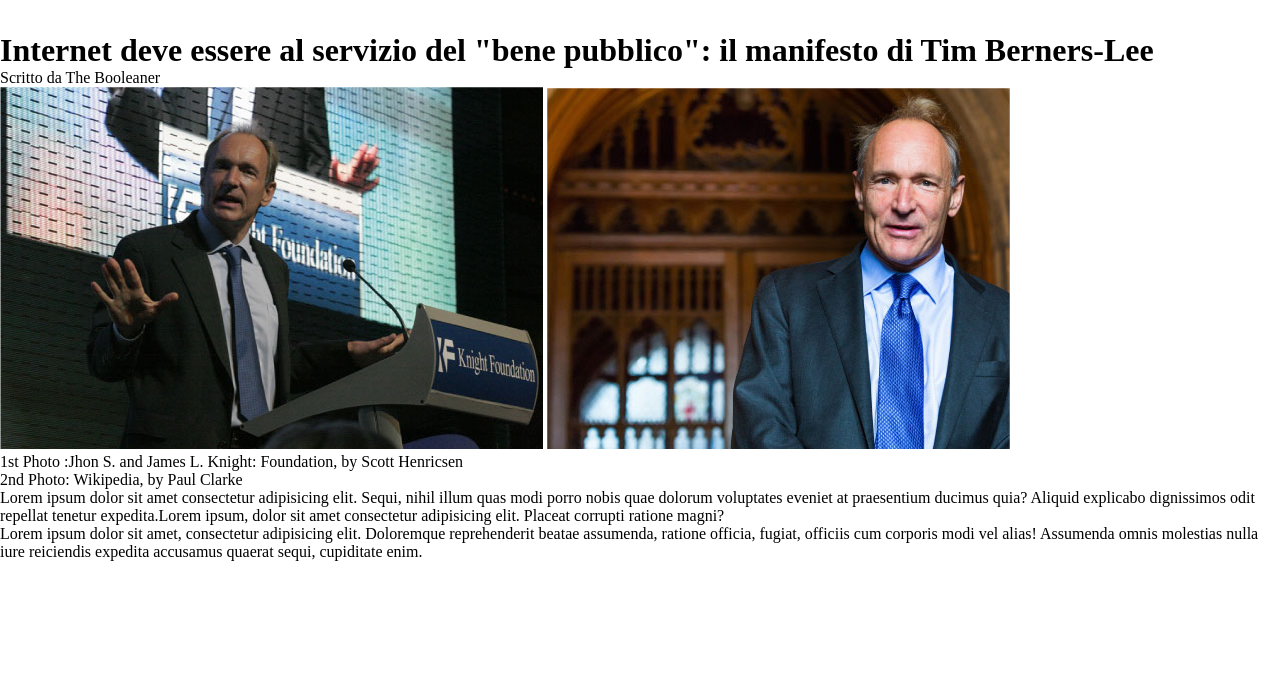
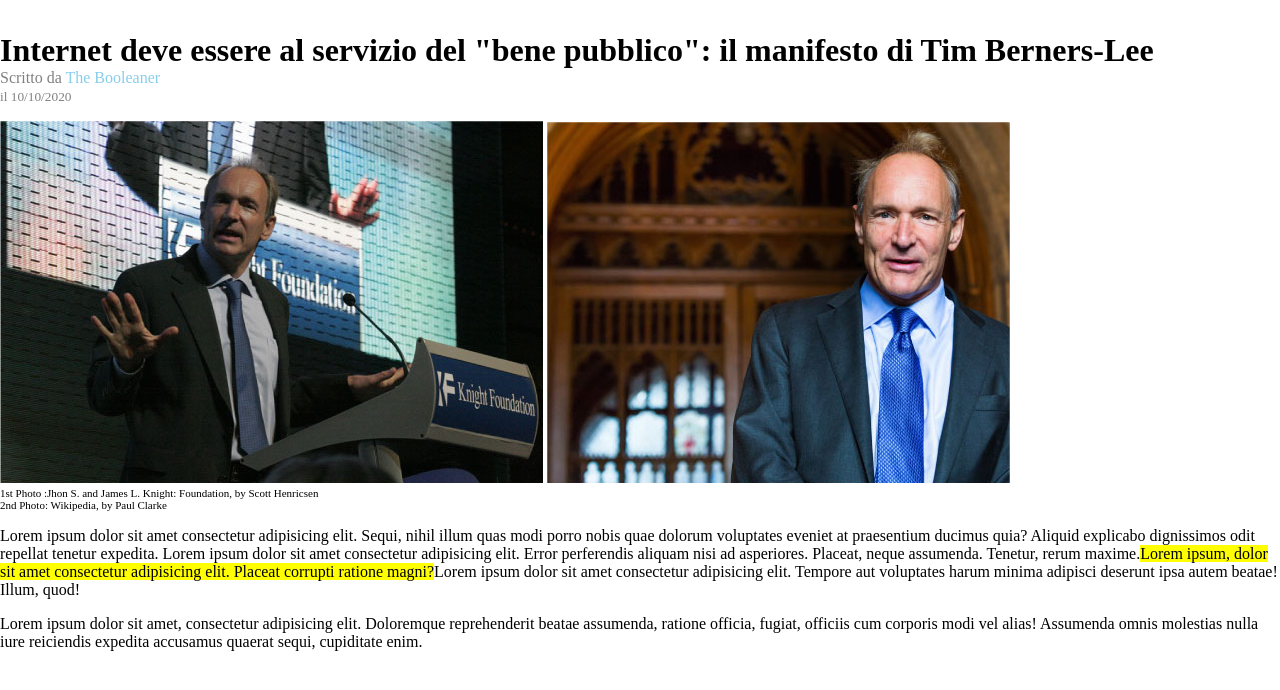
Before and after one commit to burillu/html-css-booleaner, a plain HTML site: page index.html in a window 1280 px wide. Shown: the part 80-770 px from the top of the page. Drawn offline with Linux system fonts and the light colour scheme.

Commit message:
completed article1

```diff
--- a/css/style.css
+++ b/css/style.css
@@ -17,3 +17,27 @@
 .main-title{
     margin-top: 1em;
 }
+.text-gray{
+    color: gray;
+}
+.text-lightblue{
+    color: skyblue;
+}
+.smaller{
+    font-size: smaller;
+}
+.content-figure{
+    margin-top: 1em;
+}
+.description{
+    font-size: 11px;
+}
+.text-article{
+    margin-top: 1em;
+}
+p{
+    margin-bottom: 1em;
+}
+.highlighted{
+    background-color: yellow;
+}
--- a/index.html
+++ b/index.html
@@ -38,18 +38,19 @@ Questa versione avrà il corpo pagina più stretto e centrato. Occhio all'header
     <!-- main -->
     <main class="main-content">
         <h1 class="main-title">Internet deve essere al servizio del "bene pubblico": il manifesto di Tim Berners-Lee </h1>
-        <span>Scritto da <span>The Booleaner</span></span>
-        <figure>
+        <span class="text-gray">Scritto da <span class="text-lightblue">The Booleaner</span>
+        <br> <span class="smaller">il 10/10/2020</span></span>
+        <figure class="content-figure">
             <img src="img/tim-1.jpg" alt="Tim Barners-Lee at Knigth Foundation">
             <img src="img/tim-2.jpg" alt="Tim Barners-Lee close up photo">
-            <figcaption>1st Photo :Jhon S. and James L. Knight: Foundation, by Scott Henricsen </figcaption>
-            <figcaption>2nd Photo: Wikipedia, by Paul Clarke</figcaption>
+            <figcaption class="description">1st Photo :Jhon S. and James L. Knight: Foundation, by Scott Henricsen </figcaption>
+            <figcaption class="description">2nd Photo: Wikipedia, by Paul Clarke</figcaption>
         </figure>
 
         <!-- articolo 1 -->
 
-        <article>
-            <p>Lorem ipsum dolor sit amet consectetur adipisicing elit. Sequi, nihil illum quas modi porro nobis quae dolorum voluptates eveniet at praesentium ducimus quia? Aliquid explicabo dignissimos odit repellat tenetur expedita.<span>Lorem ipsum, dolor sit amet consectetur adipisicing elit. Placeat corrupti ratione magni?</span></p>
+        <article class="text-article">
+            <p>Lorem ipsum dolor sit amet consectetur adipisicing elit. Sequi, nihil illum quas modi porro nobis quae dolorum voluptates eveniet at praesentium ducimus quia? Aliquid explicabo dignissimos odit repellat tenetur expedita. Lorem ipsum dolor sit amet consectetur adipisicing elit. Error perferendis aliquam nisi ad asperiores. Placeat, neque assumenda. Tenetur, rerum maxime.<span class="highlighted">Lorem ipsum, dolor sit amet consectetur adipisicing elit. Placeat corrupti ratione magni?</span>Lorem ipsum dolor sit amet consectetur adipisicing elit. Tempore aut voluptates harum minima adipisci deserunt ipsa autem beatae! Illum, quod!</p>
             <p>Lorem ipsum dolor sit amet, consectetur adipisicing elit. Doloremque reprehenderit beatae assumenda, ratione officia, fugiat, officiis cum corporis modi vel alias! Assumenda omnis molestias nulla iure reiciendis expedita accusamus quaerat sequi, cupiditate enim.</p>
         </article>
 
```
